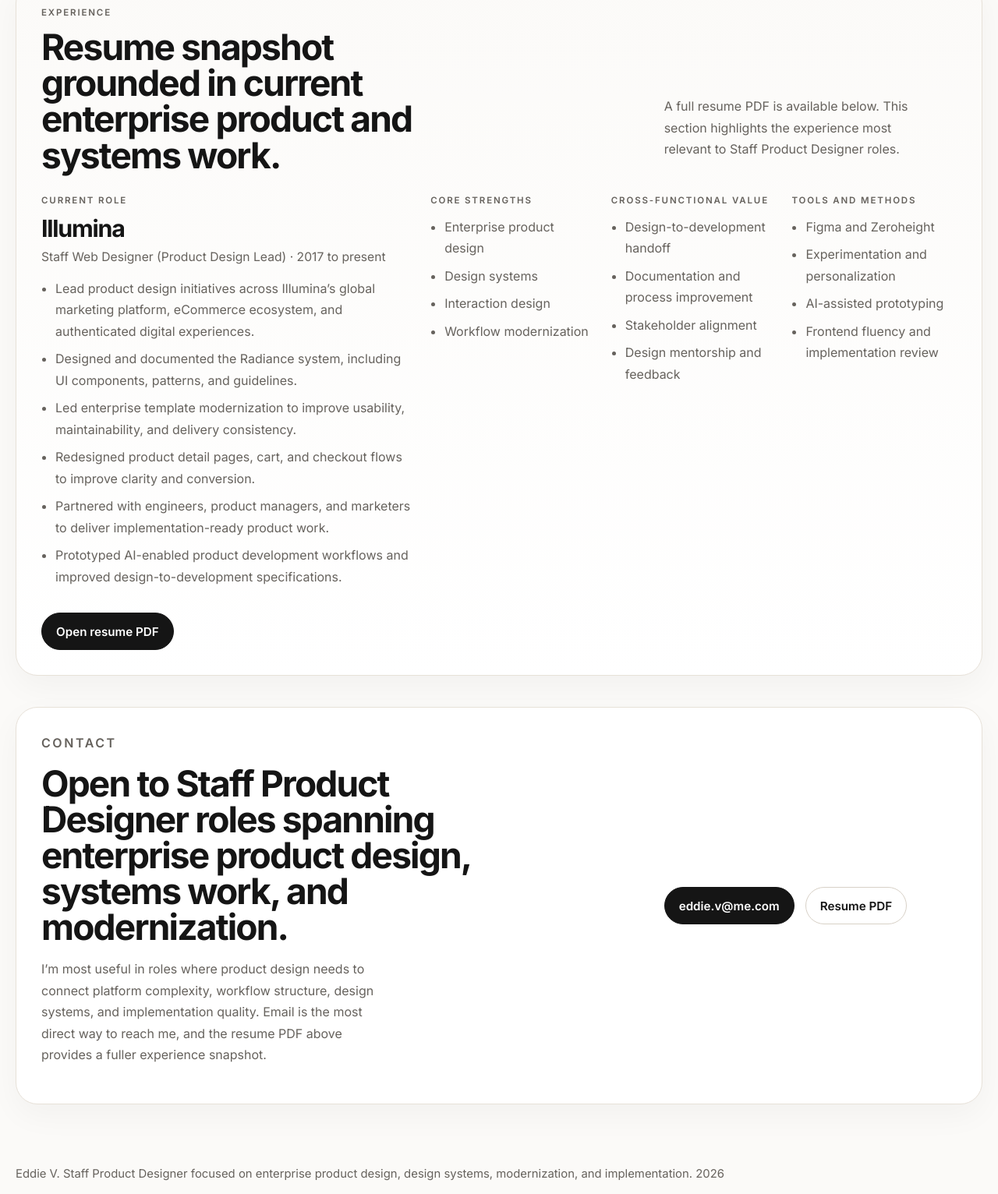
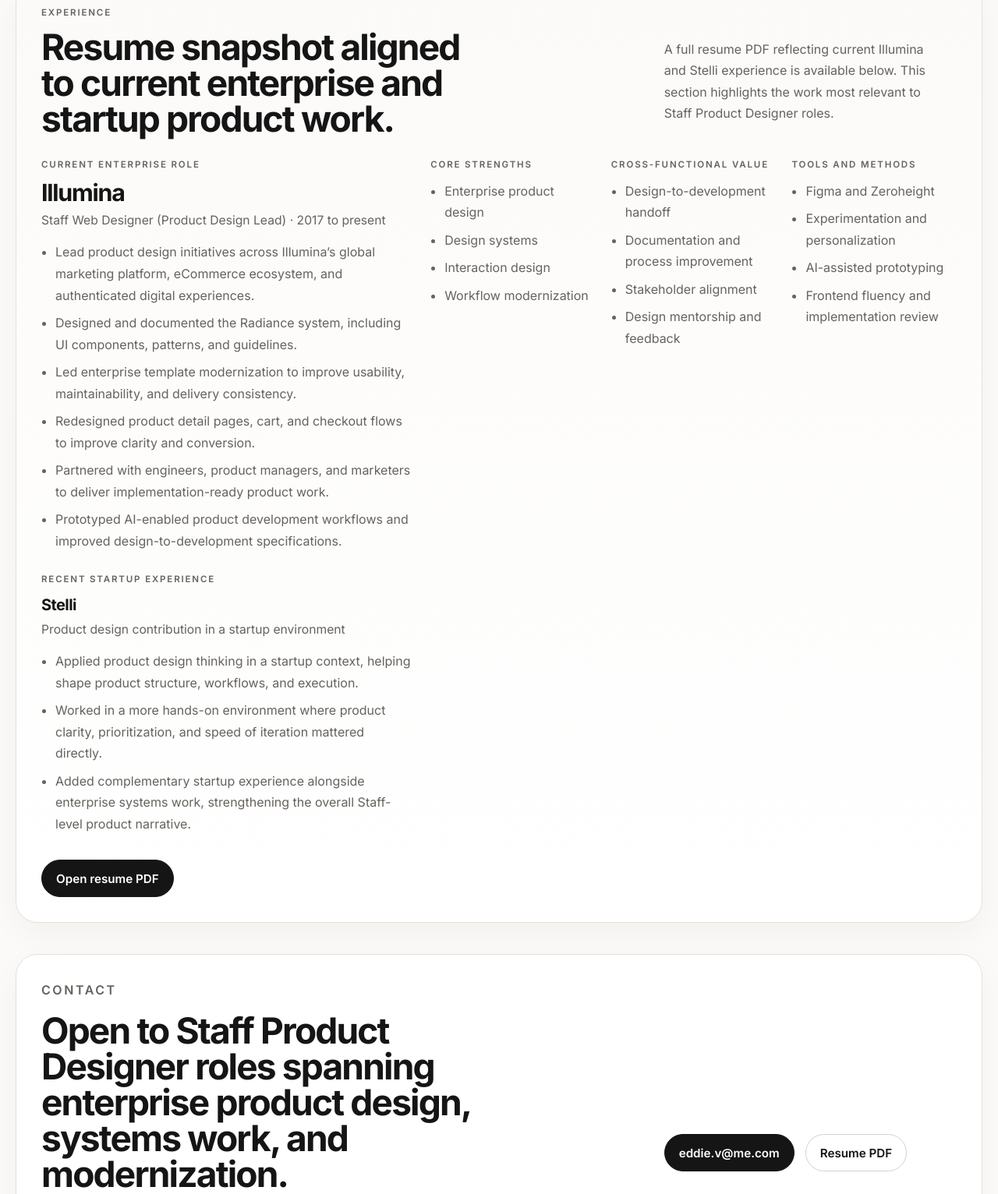
Before and after one commit to eddiev/eddiev.github.io, a plain HTML site: page index.html in a window 1280 px wide. Shown: the part 4568-6100 px from the top of the page at 78% size. Drawn offline with Linux system fonts and the light colour scheme.

Commit message:
Update experience copy and resume PDF

```diff
--- a/index.html
+++ b/index.html
@@ -338,17 +338,18 @@
             <div class="section-header resume-header">
               <div>
                 <p class="eyebrow">Experience</p>
-                <h2>Resume snapshot grounded in current enterprise product and systems work.</h2>
+                <h2>Resume snapshot aligned to current enterprise and startup product work.</h2>
               </div>
               <p class="section-summary">
-                A full resume PDF is available below. This section highlights the
-                experience most relevant to Staff Product Designer roles.
+                A full resume PDF reflecting current Illumina and Stelli
+                experience is available below. This section highlights the work
+                most relevant to Staff Product Designer roles.
               </p>
             </div>
 
             <div class="experience-grid">
               <article class="experience-highlight">
-                <p class="resume-label">Current role</p>
+                <p class="resume-label">Current enterprise role</p>
                 <h3>Illumina</h3>
                 <p class="experience-role">Staff Web Designer (Product Design Lead) · 2017 to present</p>
                 <ul class="compact-list">
@@ -358,6 +359,15 @@
                   <li>Redesigned product detail pages, cart, and checkout flows to improve clarity and conversion.</li>
                   <li>Partnered with engineers, product managers, and marketers to deliver implementation-ready product work.</li>
                   <li>Prototyped AI-enabled product development workflows and improved design-to-development specifications.</li>
+                </ul>
+
+                <p class="resume-label experience-label-secondary">Recent startup experience</p>
+                <p class="experience-company">Stelli</p>
+                <p class="experience-role">Product design contribution in a startup environment</p>
+                <ul class="compact-list">
+                  <li>Applied product design thinking in a startup context, helping shape product structure, workflows, and execution.</li>
+                  <li>Worked in a more hands-on environment where product clarity, prioritization, and speed of iteration mattered directly.</li>
+                  <li>Added complementary startup experience alongside enterprise systems work, strengthening the overall Staff-level product narrative.</li>
                 </ul>
               </article>
 
@@ -407,8 +417,8 @@
                 I’m most useful in roles where product design needs to connect
                 platform complexity, workflow structure, design systems, and
                 implementation quality. Email is the most direct way to reach
-                me, and the resume PDF above provides a fuller experience
-                snapshot.
+                me, and the resume PDF above provides a fuller snapshot across
+                Illumina and Stelli work.
               </p>
             </div>
             <div class="contact-actions">
--- a/styles.css
+++ b/styles.css
@@ -573,6 +573,17 @@
   margin-bottom: 10px;
 }
 
+.experience-label-secondary {
+  margin-top: 28px;
+}
+
+.experience-company {
+  margin: 0 0 10px;
+  font-size: 1.25rem;
+  font-weight: 700;
+  letter-spacing: -0.03em;
+}
+
 .experience-role {
   margin-bottom: 18px;
   font-size: 0.98rem;
```
Also changed, not shown: 1 other file.
